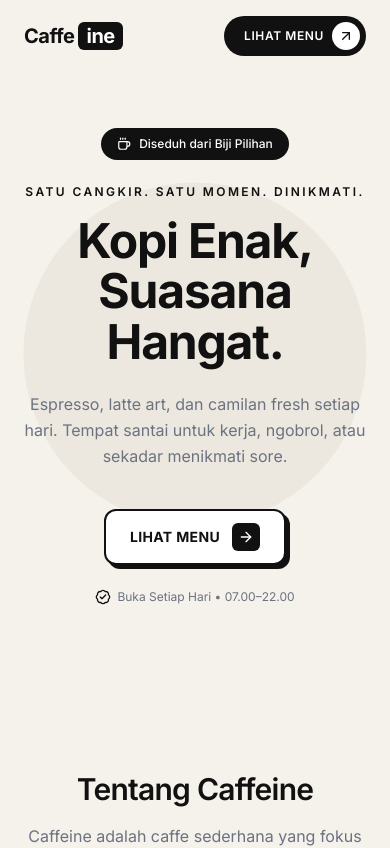
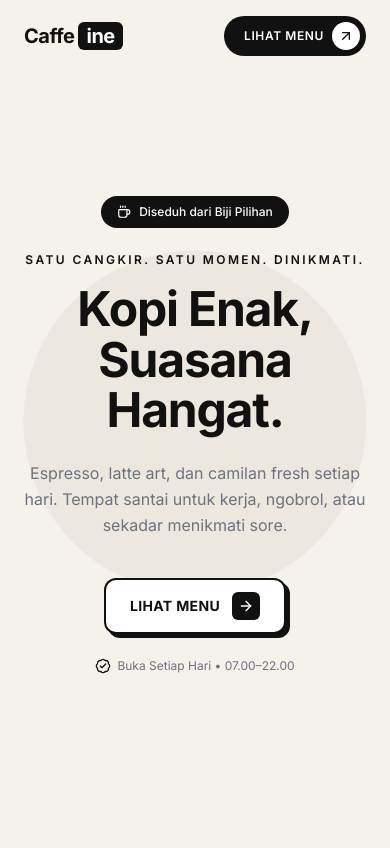
Before and after one commit to AlpinDnt/caffeine-cafe, a React (Vite) app: page / in a window 390 px wide. Shown: the top 848 px of the page. Built offline with nearby package versions, Linux system fonts and the light colour scheme.

Commit message:
feat: hero setinggi viewport penuh, konten tentang turun di bawah lipatan

```diff
--- a/src/components/hero.tsx
+++ b/src/components/hero.tsx
@@ -22,11 +22,11 @@ export default function Hero() {
   return (
     <section
       id="hero"
-      className="relative overflow-hidden bg-[#F5F1EB] px-6 pb-24 pt-32 text-center md:pt-40"
+      className="relative flex min-h-screen flex-col items-center justify-center overflow-hidden bg-[#F5F1EB] px-6 pb-20 pt-28 text-center md:pt-32"
     >
       <div
         aria-hidden
-        className="absolute left-1/2 top-1/2 aspect-square w-[min(680px,88vw)] -translate-x-1/2 -translate-y-1/2 rounded-full bg-[#EDE8DF]"
+        className="absolute left-1/2 top-1/2 aspect-square w-[min(680px,88vw,90vh)] -translate-x-1/2 -translate-y-1/2 rounded-full bg-[#EDE8DF]"
       />
 
       {cards.map((c) => (
```
